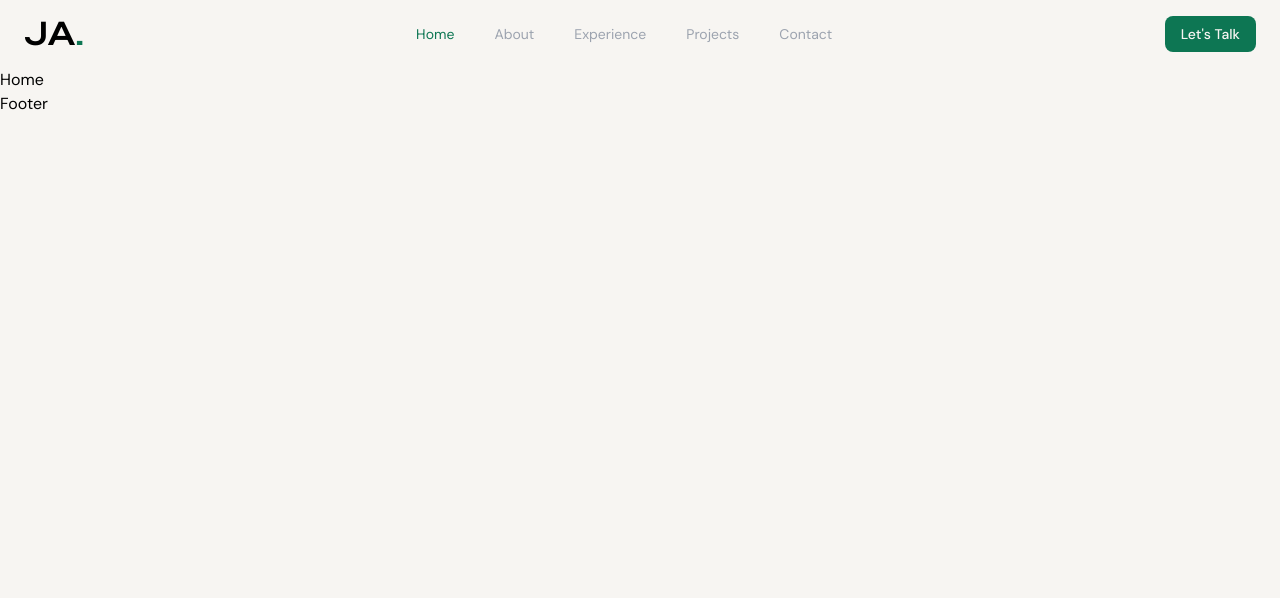
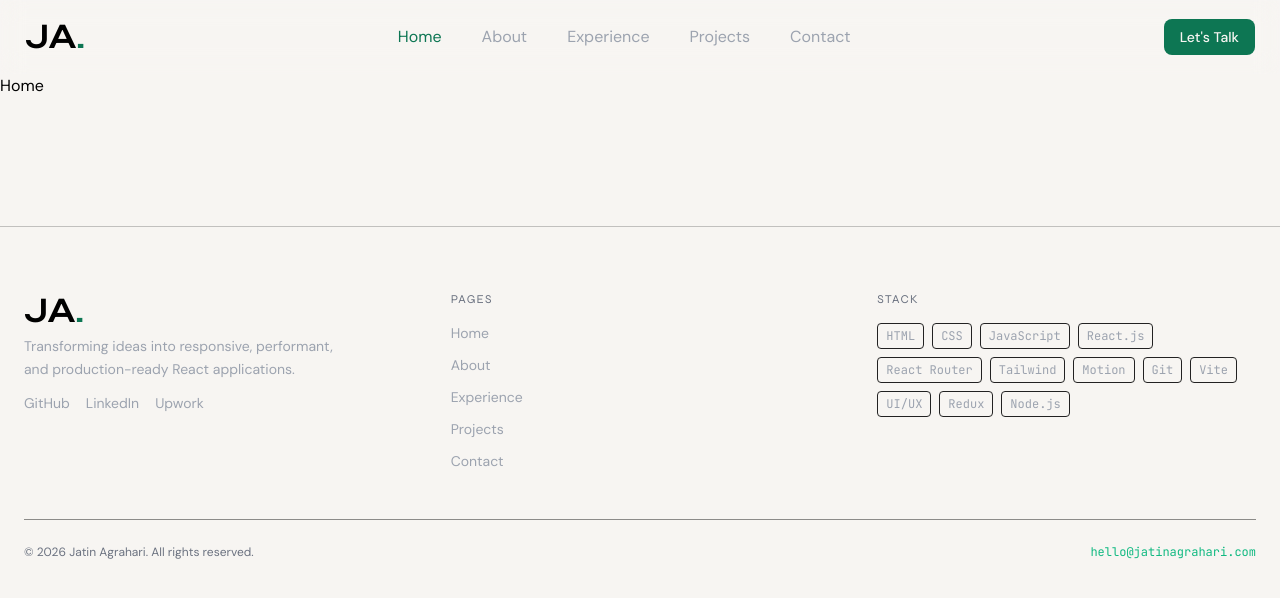
Before and after one commit to jatinagrahari/Jatin-Agrahari-Portfolio, a React (Vite) app: page / in a window 1280 px wide. Shown: the top 598 px of the page. Built offline with nearby package versions, Linux system fonts and the light colour scheme.

Commit message:
footer created

```diff
--- a/src/components/Layout/Footer.jsx
+++ b/src/components/Layout/Footer.jsx
@@ -1,7 +1,85 @@
 import React from "react";
+import { siteConfig, navLinks, footerStack } from "../../data";
+import { NavLink } from "react-router-dom";
+import { li } from "motion/react-client";
 
 const Footer = () => {
-  return <div>Footer</div>;
+  const date = new Date();
+  const year = date.getFullYear();
+  return (
+    <div className=" border-t  border-border/25 mt-32    ">
+      <div className="max-w-7xl mx-auto px-6 py-16">
+        <div className=" grid grid-cols-1 md:grid-cols-3 gap-12">
+          {/* logo and social links */}
+          <div className="flex flex-col gap-1">
+            <div className="font-display font-bold text-2xl md:text-4xl tracking-tight">
+              JA<span className="text-dark-accent">.</span>
+            </div>
+            <div className="font-body text-text-dim text-sm leading-relaxed max-w-xs">
+              {siteConfig.description}
+            </div>
+            <div className="flex items-center gap-4 mt-2">
+              {siteConfig.socialLinks.map((link) => (
+                <a
+                  key={link.label}
+                  target="_blank"
+                  href={link.href}
+                  className="text-text-dim hover:text-accent transition-colors text-sm"
+                >
+                  {link.label}
+                </a>
+              ))}
+            </div>
+          </div>
+
+          {/* Navlinks */}
+          <div className="flex flex-col gap-3">
+            <span className="font-display text-xs uppercase tracking-widest text-muted mb-1">
+              Pages
+            </span>
+            {navLinks.map((link) => (
+              <NavLink
+                key={link.path}
+                to={link.path}
+                className="font-body text-sm text-text-dim hover:text-text transition-colors"
+              >
+                {link.label}
+              </NavLink>
+            ))}
+          </div>
+
+          {/* TechStack */}
+          <div className="flex flex-col gap-3">
+            <span className="font-display text-xs uppercase tracking-widest text-muted mb-1">
+              Stack
+            </span>
+            <div className="flex flex-wrap gap-2">
+              {footerStack.map((tag) => (
+                <span
+                  key={tag}
+                  className="text-xs font-mono px-2 py-1 rounded border border-border text-text-dim"
+                >
+                  {tag}
+                </span>
+              ))}
+            </div>
+          </div>
+        </div>
+        {/* Bottom bar */}
+        <div className="mt-12 pt-6 border-t border-border/50 flex flex-col md:flex-row items-center justify-between gap-4">
+          <p className="font-body text-xs text-muted">
+            © {year} Jatin Agrahari. All rights reserved.
+          </p>
+          <a
+            href={`mailto:${siteConfig.email}`}
+            className="font-mono text-xs text-accent hover:text-accent-glow transition-colors"
+          >
+            {siteConfig.email}
+          </a>
+        </div>
+      </div>
+    </div>
+  );
 };
 
 export default Footer;
--- a/src/components/Layout/Navbar.jsx
+++ b/src/components/Layout/Navbar.jsx
@@ -9,11 +9,11 @@ const Navbar = () => {
   const [isMenuOpen, setIsMenuOpen] = useState(false);
 
   return (
-    <div className="sticky top-0 z-50 bg-bg py-4 md:py-0 glass">
+    <div className="sticky top-0 z-50  py-4 md:py-0 glass">
       {/* Desktop nav */}
-      <div className="flex justify-between items-center max-w-7xl mx-auto px-6">
+      <div className="flex justify-between items-center max-w-7xl mx-auto px-6 ">
         <div className="">
-          <div className="font-display font-bold text-2xl md:text-4xl tracking-tight">
+          <div className="font-display font-bold text-2xl md:text-4xl tracking-tight text-">
             JA<span className="text-dark-accent">.</span>
           </div>
         </div>
@@ -23,7 +23,7 @@ const Navbar = () => {
               key={link.path}
               to={link.path}
               className={({ isActive }) =>
-                `font-body text-sm transition-colors duration-200 ${
+                `font-body text-md transition-colors duration-200 ${
                   isActive
                     ? "text-dark-accent"
                     : "text-text-dim hover:text-bg-soft"
--- a/src/data/index.js
+++ b/src/data/index.js
@@ -57,15 +57,17 @@ export const navLinks = [
 //   publicKey: import.meta.env.VITE_EMAILJS_PUBLIC_KEY ?? "",
 // };
 
-export const FOOTER_STACK = [
-  "HubSpot",
-  "Airtable",
-  "GoHighLevel",
-  "Twilio",
-  "OpenAI",
-  "Make.com",
-  "n8n",
-  "Zapier",
-  "Zoho CRM",
-  "REST APIs",
+export const footerStack = [
+  "HTML",
+  "CSS",
+  "JavaScript",
+  "React.js",
+  "React Router",
+  "Tailwind",
+  "Motion",
+  "Git",
+  "Vite",
+  "UI/UX",
+  "Redux",
+  "Node.js",
 ];
--- a/src/index.css
+++ b/src/index.css
@@ -2,31 +2,17 @@
 
 @import "tailwindcss";
 
-/* :root {
+@theme {
   --color-bg: #f7f5f2;
   --color-bg-soft: #0f0f0f;
   --color-surface: #111111;
-  --color-border: #222222;
+  --color-border: #222222cc;
   --color-accent: #10b981;
   --color-dark-accent: #0d7653;
   --color-accent-glow: #34d399;
   --color-text: #ffffff;
   --color-text-dim: #9ca3af;
-  --color-muted: #6b7280;
-  --font-display: "Syne", sans-serif;
-  --font-body: "DM Sans", sans-serif;
-  --font-mono: "JetBrains Mono", monospace;
-} */
-@theme {
-  --color-bg: #f7f5f2;
-  --color-bg-soft: #0f0f0f;
-  --color-surface: #111111;
-  --color-border: #222222;
-  --color-accent: #10b981;
-  --color-dark-accent: #0d7653;
-  --color-accent-glow: #34d399;
-  --color-text: #ffffff;
-  --color-text-dim: #9ca3af;
+  --color-text-dark: #2f3031;
   --color-muted: #6b7280;
   --font-display: "Syne", sans-serif;
   --font-body: "DM Sans", sans-serif;
@@ -73,3 +59,27 @@
     color: var(--color-bg);
   }
 }
+
+@layer utilities {
+  .glass {
+    border: 1px solid rgb(255 255 255 / 0.06);
+    background: rgb(255 255 255 / 0.03);
+    backdrop-filter: blur(12px);
+    -webkit-backdrop-filter: blur(12px);
+  }
+
+  .accent-glow {
+    box-shadow: 0 0 24px rgb(16 185 129 / 0.18);
+  }
+
+  .text-gradient {
+    background: linear-gradient(
+      135deg,
+      var(--color-accent),
+      var(--color-accent-glow)
+    );
+    background-clip: text;
+    -webkit-background-clip: text;
+    -webkit-text-fill-color: transparent;
+  }
+}
```
